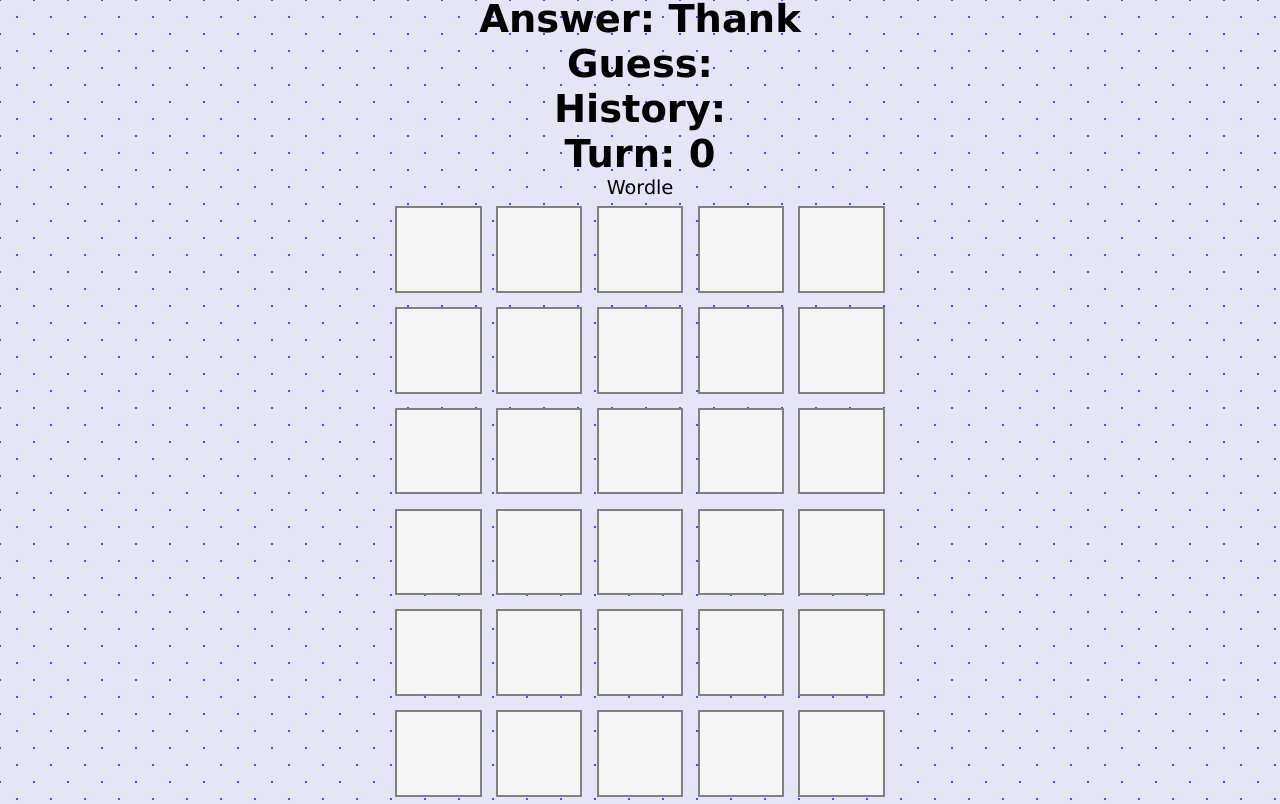
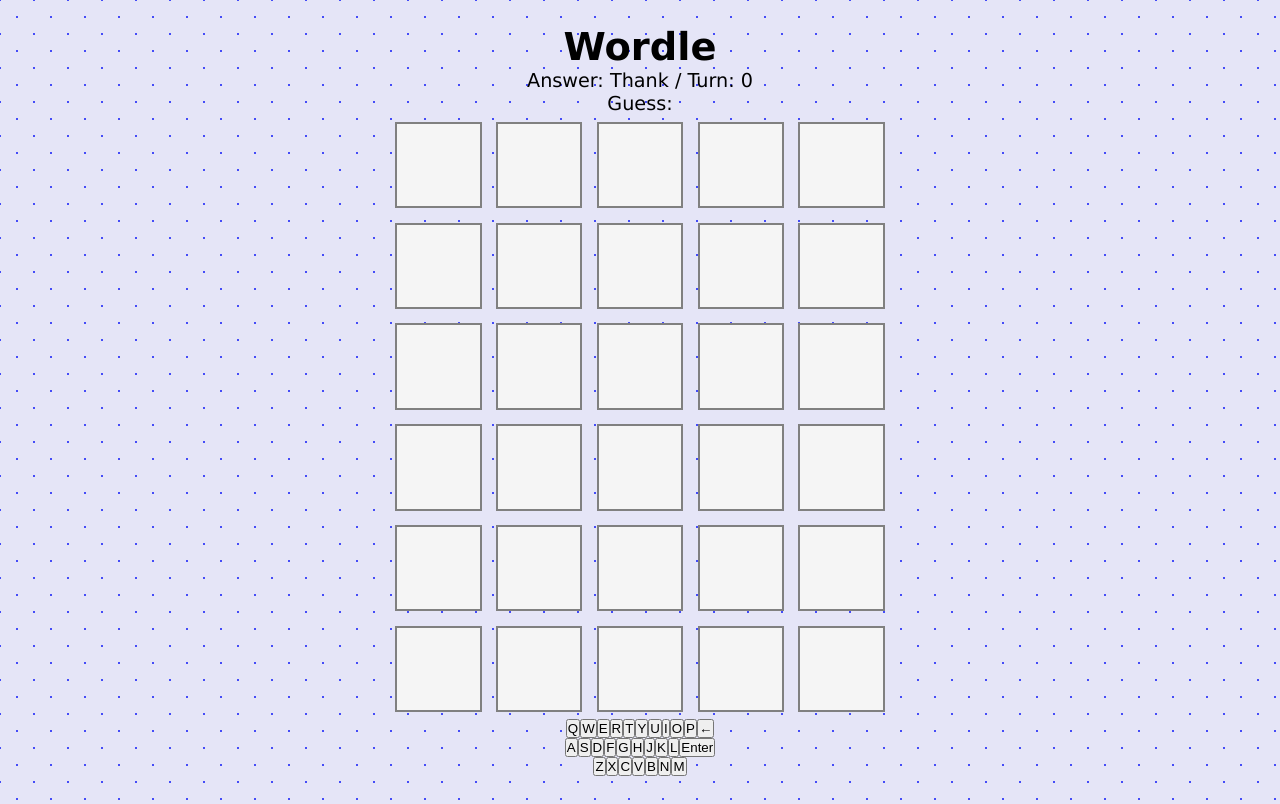
Before and after one commit to seanscott95/My-Wordle, a React (Vite) app: page / in a window 1280 px wide. Built offline with nearby package versions, Linux system fonts and the light colour scheme.

Commit message:
created a qwerty keyboard with buttons, no functionality or css yet

```diff
--- /dev/null
+++ b/src/components/Keyboard.jsx
@@ -0,0 +1,59 @@
+import { useState } from "react";
+
+const Keyboard = () => {
+    // create keys for colouring
+    // render all keys as a keyboard
+    // add color to keys
+
+    // Creates an array of strings for each letter in the alphabet
+    // Converts the array by using the alphabets char code numbers
+    const arr = Array.from(Array(26)).map((_, int) => String.fromCharCode(int + 65));
+    // Converts arr of strings to an array with each letter as a key
+    const keysArr = arr.reduce((acc, curr) => (acc[curr]='', acc), [])
+
+    // const [keys, setKeys] = useState(keysArr);
+    // console.log('keysArr', keysArr)
+
+  return (
+    <>
+        <section>
+            <div className='row'>
+                <button className={keysArr['Q']}>Q</button>
+                <button className={keysArr['W']}>W</button>
+                <button className={keysArr['E']}>E</button>
+                <button className={keysArr['R']}>R</button>
+                <button className={keysArr['T']}>T</button>
+                <button className={keysArr['Y']}>Y</button>
+                <button className={keysArr['U']}>U</button>
+                <button className={keysArr['I']}>I</button>
+                <button className={keysArr['O']}>O</button>
+                <button className={keysArr['P']}>P</button>
+                <button className={keysArr['Backspace']}>{String.fromCharCode(8592)}</button>
+            </div>
+            <div className='row'>
+                <button className={keysArr['A']}>A</button>
+                <button className={keysArr['S']}>S</button>
+                <button className={keysArr['D']}>D</button>
+                <button className={keysArr['F']}>F</button>
+                <button className={keysArr['G']}>G</button>
+                <button className={keysArr['H']}>H</button>
+                <button className={keysArr['J']}>J</button>
+                <button className={keysArr['K']}>K</button>
+                <button className={keysArr['L']}>L</button>
+                <button className={keysArr['Enter']}>Enter</button>
+            </div>
+            <div className='row'>
+                <button className={keysArr['Z']}>Z</button>
+                <button className={keysArr['X']}>X</button>
+                <button className={keysArr['C']}>C</button>
+                <button className={keysArr['V']}>V</button>
+                <button className={keysArr['B']}>B</button>
+                <button className={keysArr['N']}>N</button>
+                <button className={keysArr['M']}>M</button>
+            </div>
+        </section>
+    </>
+  );
+};
+
+export default Keyboard;
--- a/src/components/Wordle.jsx
+++ b/src/components/Wordle.jsx
@@ -1,6 +1,7 @@
 import { useEffect } from 'react';
 import useWordle from '../hooks/useWordle';
 import Grid from './Grid';
+import Keyboard from './Keyboard';
 
 const Wordle = ({ answer }) => {
   const { handleKeyup, currentGuess, guessHistory, turn, formattedGuesses, guessIsCorrect } = useWordle(answer);
@@ -13,8 +14,6 @@
     };
   }, [handleKeyup]);
 
-  // animate grids when entering
-
   // create modal for end of game
   // animate model
 
@@ -24,17 +23,16 @@
 
   return (
     <>
-      <h1>Answer: {answer}</h1>
-      <h1>Guess: {currentGuess}</h1>
-      <h1>History: {guessHistory}</h1>
-      <h1>Turn: {turn}</h1>
-      <div>Wordle</div>
+      <h1>Wordle</h1>
+      <p>Answer: {answer} / Turn: {turn}</p>
+      <p>Guess: {currentGuess}</p>
 
       <Grid
         formattedGuesses={formattedGuesses}
         currentGuess={currentGuess}
         turn={turn}
       />
+      <Keyboard />
     </>
   );
 };
```
